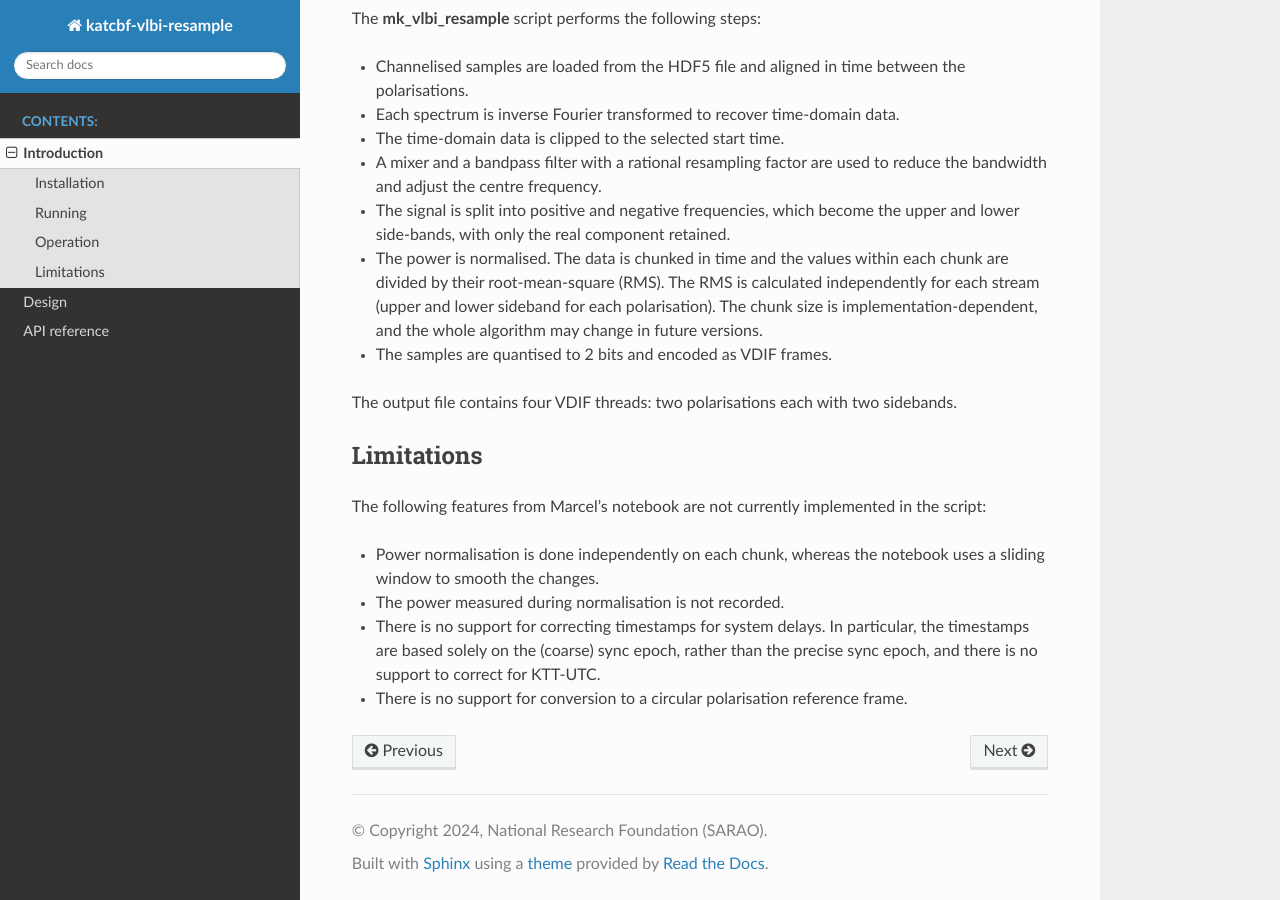
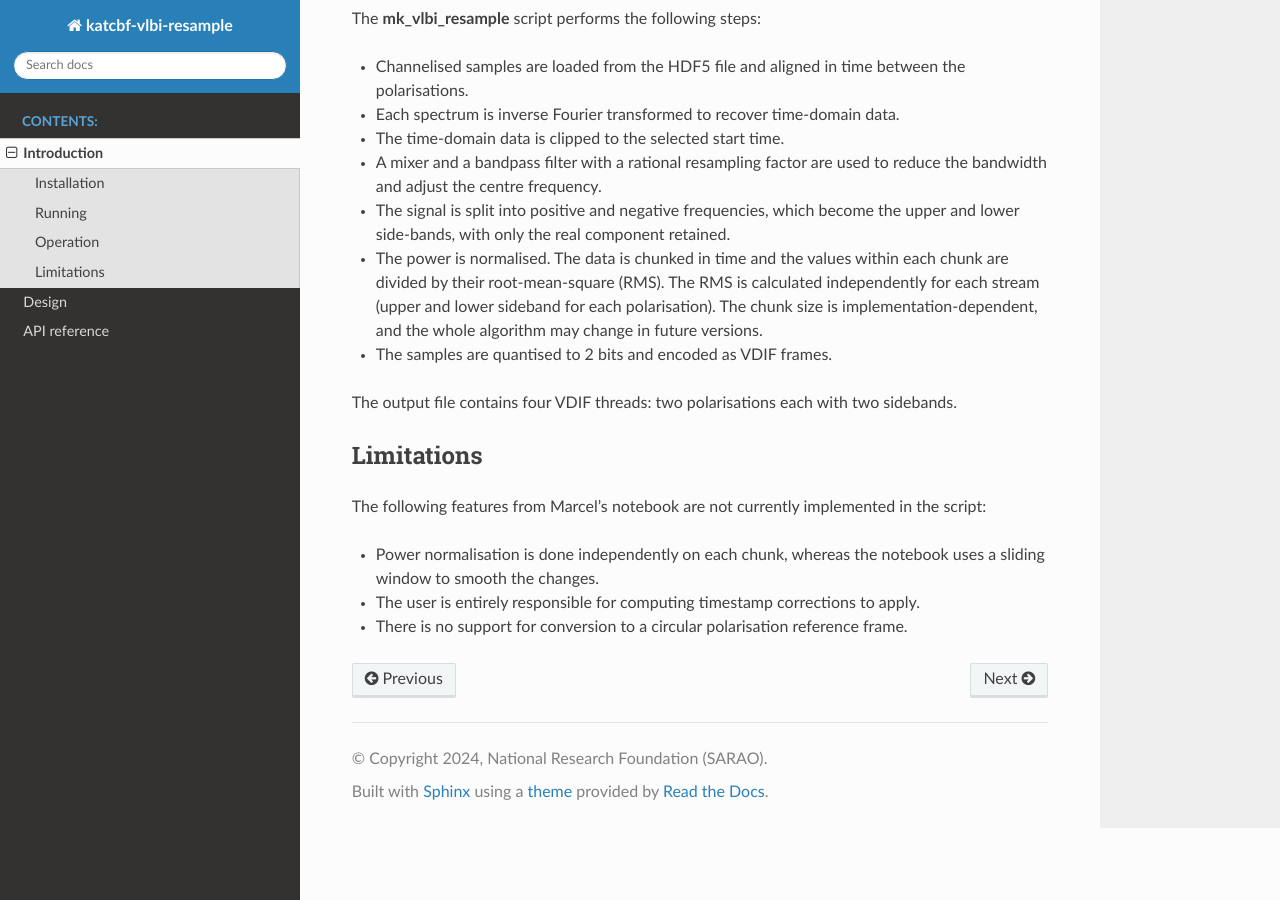
Before and after one commit to ska-sa/katcbf-vlbi-resample, a Sphinx documentation site: the page built from doc/introduction.rst, in a window 1280 px wide and 900 px high, scrolled down 1287 px. Built offline with Sphinx 7.4.7 and the Read the Docs theme 3.1.0, drawn with Linux system fonts in a browser that asks for light colours.

Commit message:
Add a --time-correction argument
Addresses NGC-1547

```diff
--- a/doc/introduction.rst
+++ b/doc/introduction.rst
@@ -85,10 +85,7 @@ the script:
 
 - Power normalisation is done independently on each chunk, whereas the
   notebook uses a sliding window to smooth the changes.
-- The power measured during normalisation is not recorded.
-- There is no support for correcting timestamps for system delays. In
-  particular, the timestamps are based solely on the (coarse) sync epoch,
-  rather than the precise sync epoch, and there is no support to correct for
-  KTT-UTC.
+- The user is entirely responsible for computing timestamp corrections to
+  apply.
 - There is no support for conversion to a circular polarisation reference
   frame.
```
Also changed, not shown: 1 other file.
